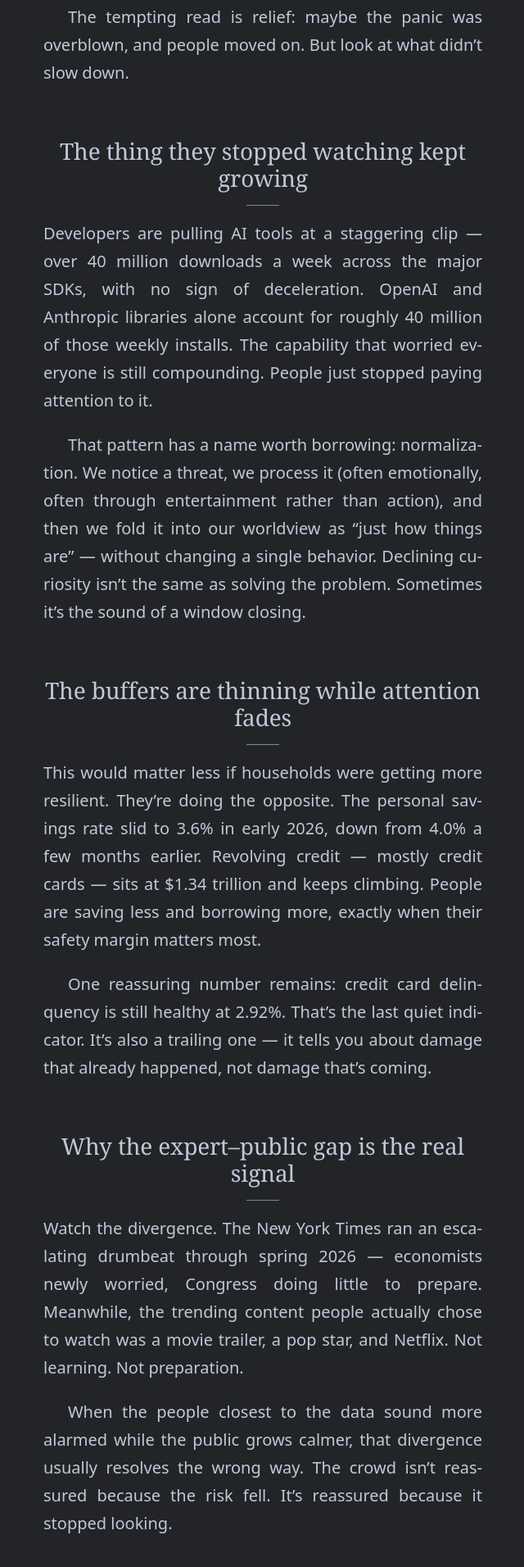
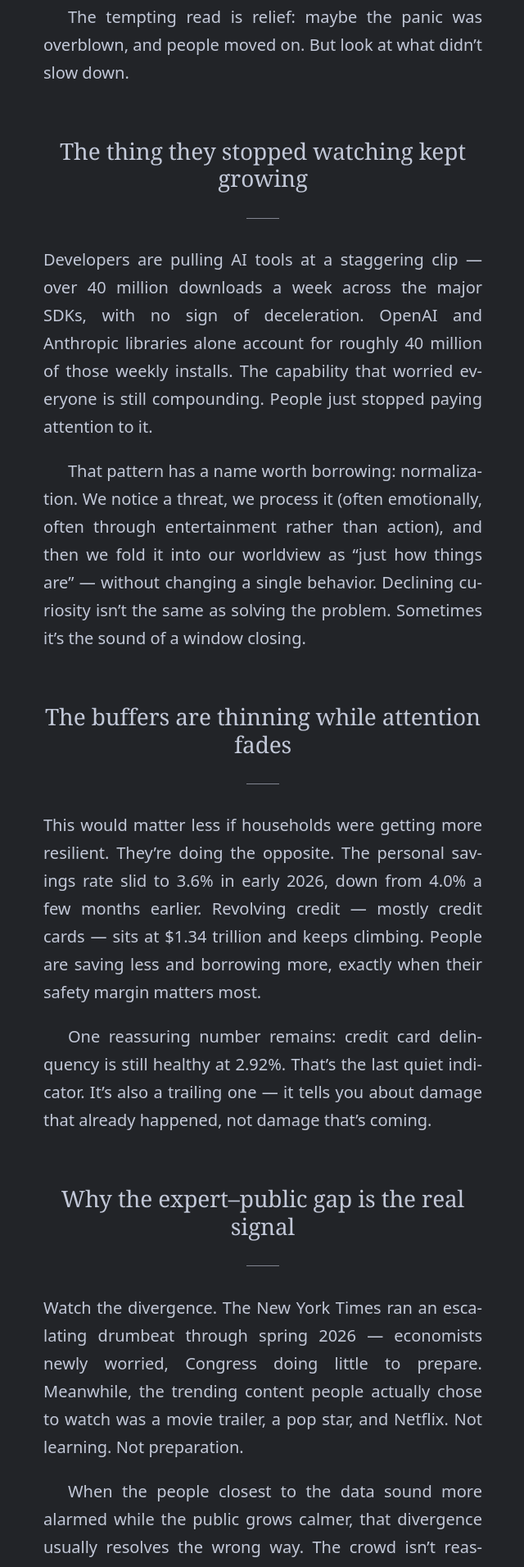
Before and after one commit to plusmasa/curiosity-blog, a Jekyll site: the page built from _posts/2026-06-02-ai-normalization-trap-attention-without-action.md, in a window 1280 px wide. Shown: the part 1464-3376 px from the top of the page at 82% size, without its empty margins (319-959 px from the left). Built offline with Jekyll 4.4.1, drawn with Linux system fonts in a browser that asks for light colours.

Commit message:
chore(site): scaffold blog theme

```diff
--- a/assets/css/style.css
+++ b/assets/css/style.css
@@ -323,11 +323,11 @@ figcaption,
 }
 .post-body h2 {
   font-size: 1.75rem;
-  margin: 2.2em 0 0.6em;
+  margin: 2.2em 0 1.2em;
   display: flex;
   flex-direction: column;
   align-items: center;
-  gap: 0.55em;
+  gap: 1.1em;
 }
 .post-body h2::after {
   content: "";
```
